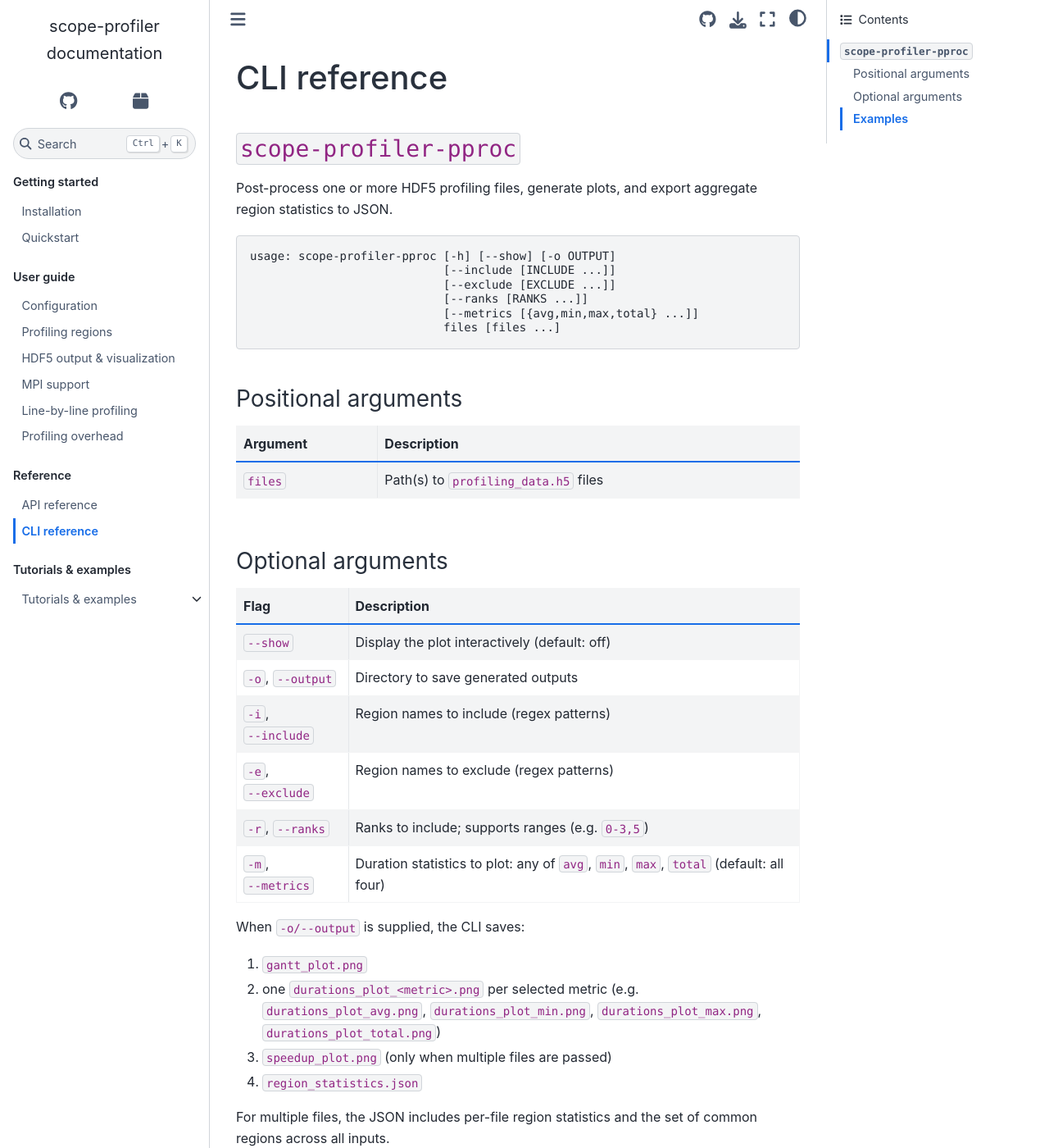
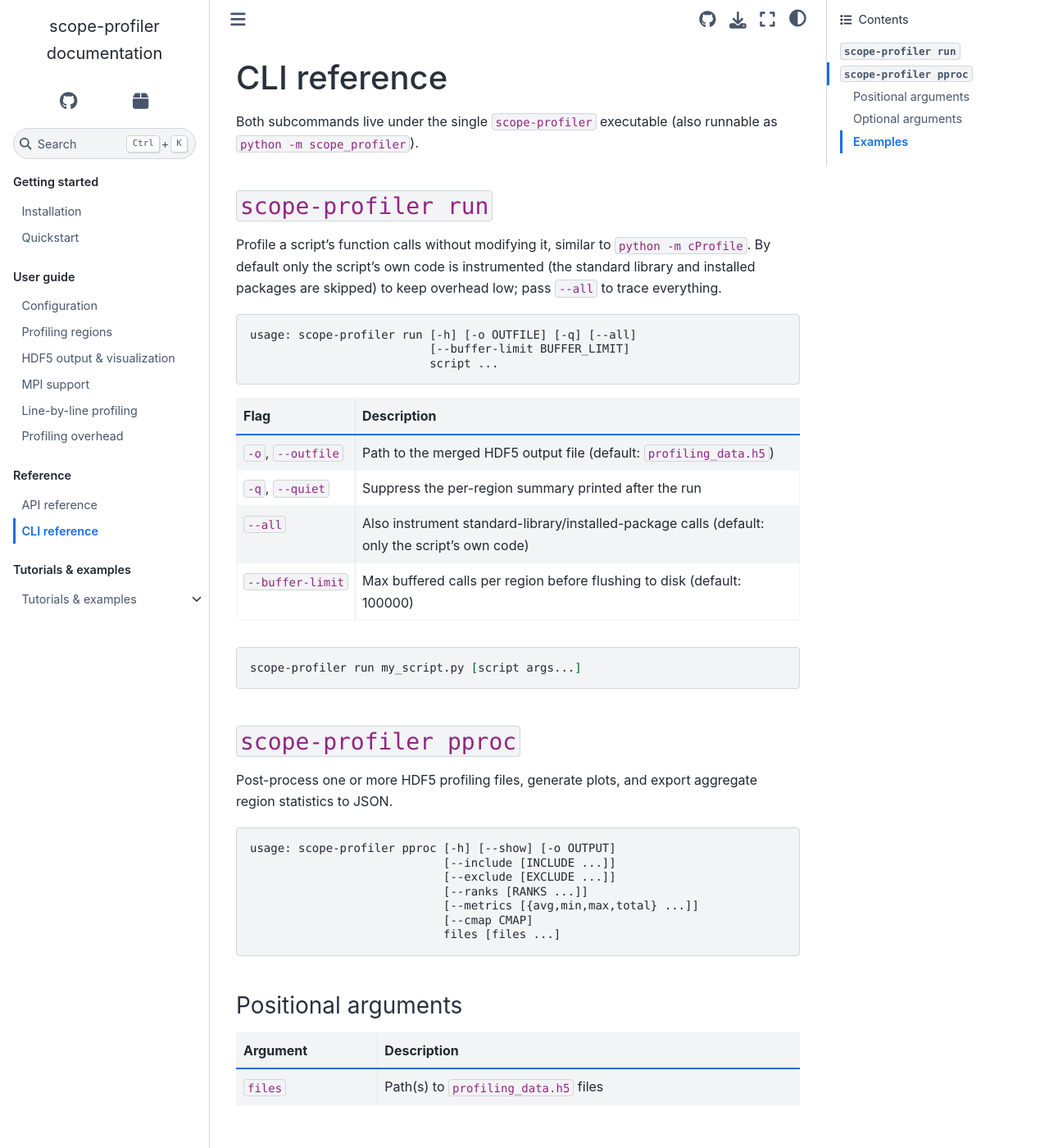
Before and after one commit to max-models/scope-profiler, a Sphinx documentation site: the page built from docs/source/cli.md, in a window 1280 px wide and 1400 px high. Shown: the whole window at 82% size. Built offline with Sphinx 7.4.7 and the Sphinx Book theme 1.1.4, drawn with Linux system fonts in a browser that asks for light colours; some of the changed text lies outside the part shown.

Commit message:
Add scope-profiler run/pproc (#101)

````diff
--- a/docs/source/cli.md
+++ b/docs/source/cli.md
@@ -1,16 +1,44 @@
 # CLI reference
 
-## `scope-profiler-pproc`
+Both subcommands live under the single `scope-profiler` executable (also
+runnable as `python -m scope_profiler`).
+
+## `scope-profiler run`
+
+Profile a script's function calls without modifying it, similar to
+`python -m cProfile`. By default only the script's own code is instrumented
+(the standard library and installed packages are skipped) to keep overhead
+low; pass `--all` to trace everything.
+
+```text
+usage: scope-profiler run [-h] [-o OUTFILE] [-q] [--all]
+                          [--buffer-limit BUFFER_LIMIT]
+                          script ...
+```
+
+| Flag                | Description                                                          |
+| -------------------- | --------------------------------------------------------------------- |
+| `-o`, `--outfile`    | Path to the merged HDF5 output file (default: `profiling_data.h5`)   |
+| `-q`, `--quiet`      | Suppress the per-region summary printed after the run                |
+| `--all`              | Also instrument standard-library/installed-package calls (default: only the script's own code) |
+| `--buffer-limit`     | Max buffered calls per region before flushing to disk (default: 100000) |
+
+```bash
+scope-profiler run my_script.py [script args...]
+```
+
+## `scope-profiler pproc`
 
 Post-process one or more HDF5 profiling files, generate plots, and export
 aggregate region statistics to JSON.
 
 ```text
-usage: scope-profiler-pproc [-h] [--show] [-o OUTPUT]
+usage: scope-profiler pproc [-h] [--show] [-o OUTPUT]
                             [--include [INCLUDE ...]]
                             [--exclude [EXCLUDE ...]]
                             [--ranks [RANKS ...]]
                             [--metrics [{avg,min,max,total} ...]]
+                            [--cmap CMAP]
                             files [files ...]
 ```
 
@@ -30,6 +58,7 @@ usage: scope-profiler-pproc [-h] [--show] [-o OUTPUT]
 | `-e`, `--exclude` | Region names to exclude (regex patterns)         |
 | `-r`, `--ranks`   | Ranks to include; supports ranges (e.g. `0-3,5`) |
 | `-m`, `--metrics` | Duration statistics to plot: any of `avg`, `min`, `max`, `total` (default: all four) |
+| `--cmap`          | Matplotlib colormap used to color regions/files in all plots (default: `tab20`) |
 
 When `-o/--output` is supplied, the CLI saves:
 1. `gantt_plot.png`
@@ -47,26 +76,26 @@ common regions across all inputs.
 **Save plots for a single file:**
 
 ```bash
-scope-profiler-pproc profiling_data.h5 -o figures/
+scope-profiler pproc profiling_data.h5 -o figures/
 ```
 
 **Compare multiple files:**
 
 ```bash
-scope-profiler-pproc run_1.h5 run_2.h5 run_4.h5 -o figures/
+scope-profiler pproc run_1.h5 run_2.h5 run_4.h5 -o figures/
 ```
 
 **Select files via wildcard patterns:**
 
 ```bash
-scope-profiler-pproc files/*.h5 -o figures/
-scope-profiler-pproc "files/file_*.h5" -o figures/
+scope-profiler pproc files/*.h5 -o figures/
+scope-profiler pproc "files/file_*.h5" -o figures/
 ```
 
 **Display interactively with region filtering:**
 
 ```bash
-scope-profiler-pproc profiling_data.h5 --show \
+scope-profiler pproc profiling_data.h5 --show \
     --include "solver.*" "rhs.*" \
     --exclude "io"
 ```
@@ -74,7 +103,7 @@ scope-profiler-pproc profiling_data.h5 --show \
 **Select specific MPI ranks:**
 
 ```bash
-scope-profiler-pproc profiling_data.h5 --show --ranks 0-3 8
+scope-profiler pproc profiling_data.h5 --show --ranks 0-3 8
 ```
 
 The `--ranks` flag accepts comma-separated values and dash ranges that
@@ -83,5 +112,5 @@ can be combined: `0,2,4-7` expands to ranks 0, 2, 4, 5, 6, 7.
 **Only export average and total duration plots:**
 
 ```bash
-scope-profiler-pproc profiling_data.h5 -o figures/ --metrics avg total
+scope-profiler pproc profiling_data.h5 -o figures/ --metrics avg total
 ```
--- a/docs/source/tutorials.md
+++ b/docs/source/tutorials.md
@@ -11,8 +11,8 @@ scripts:
   with `use_line_profiler=True`.
 - **`ex_recursive_profiling.py`** --- profiles nested function calls from
   one decorated entrypoint using `recursive_profile=True`.
-- **`ex_cli_profiling.py`** --- an uninstrumented script, profiled with the
-  `scope-profiler` CLI command (no decorators or setup calls needed).
+- **`ex_cli_profiling.py`** --- an uninstrumented script, profiled with
+  `scope-profiler run` (no decorators or setup calls needed).
 - **`benchmark_overhead.py`** --- measures per-call overhead of every
   profiling mode and produces a bar chart.
 
````
Also changed, not shown: README.md (+29 -8 lines), docs/source/guide/hdf5_and_visualization.md (+5 -5 lines), docs/source/guide/mpi.md (+3 -3 lines), docs/source/index.md (+1 -1 lines), docs/source/quickstart.md (+1 -1 lines), pyproject.toml (+2 -5 lines), figures/durations_plot.png (added), figures/flame_plot.png (added), figures/gantt_plot.png (added), 6 other files.
